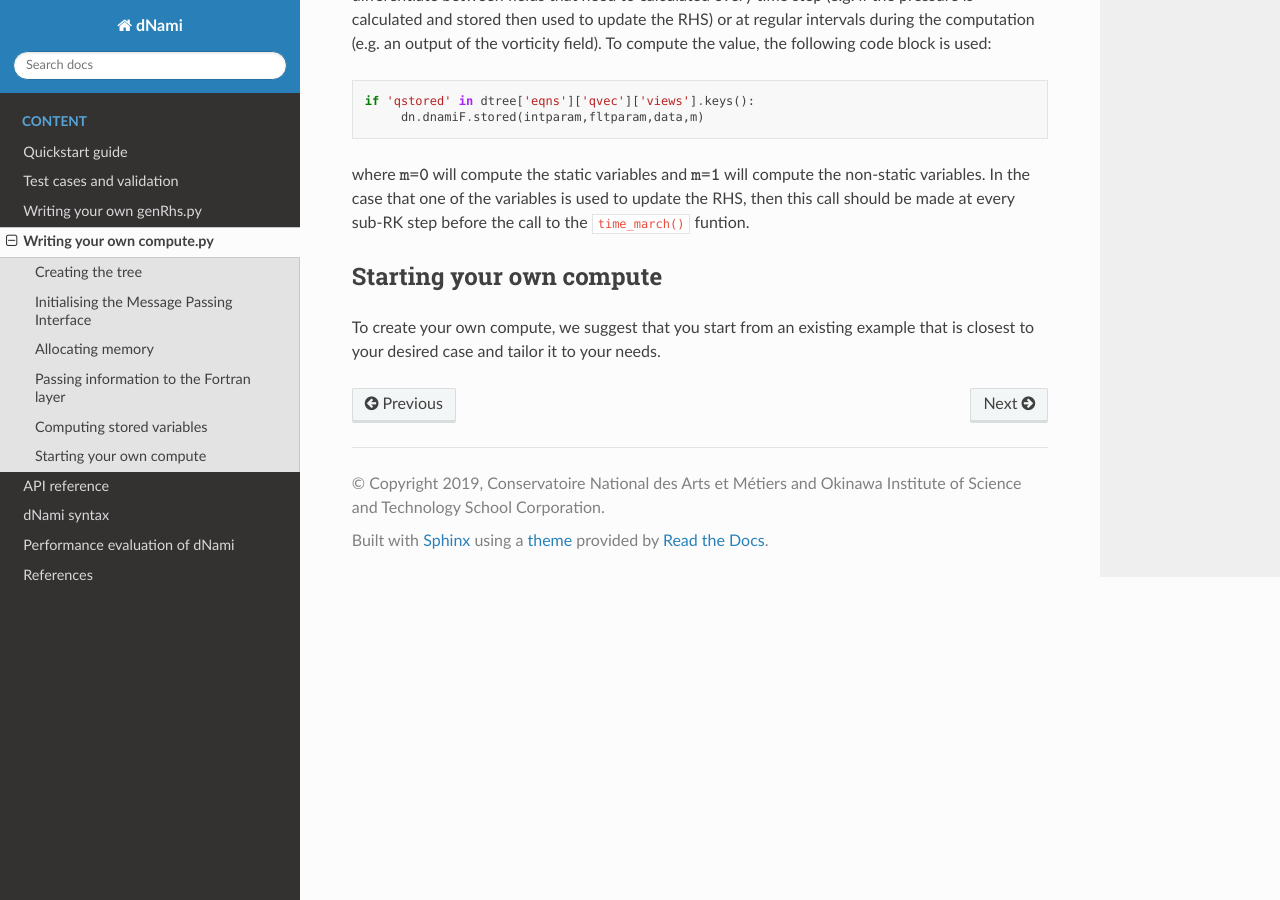
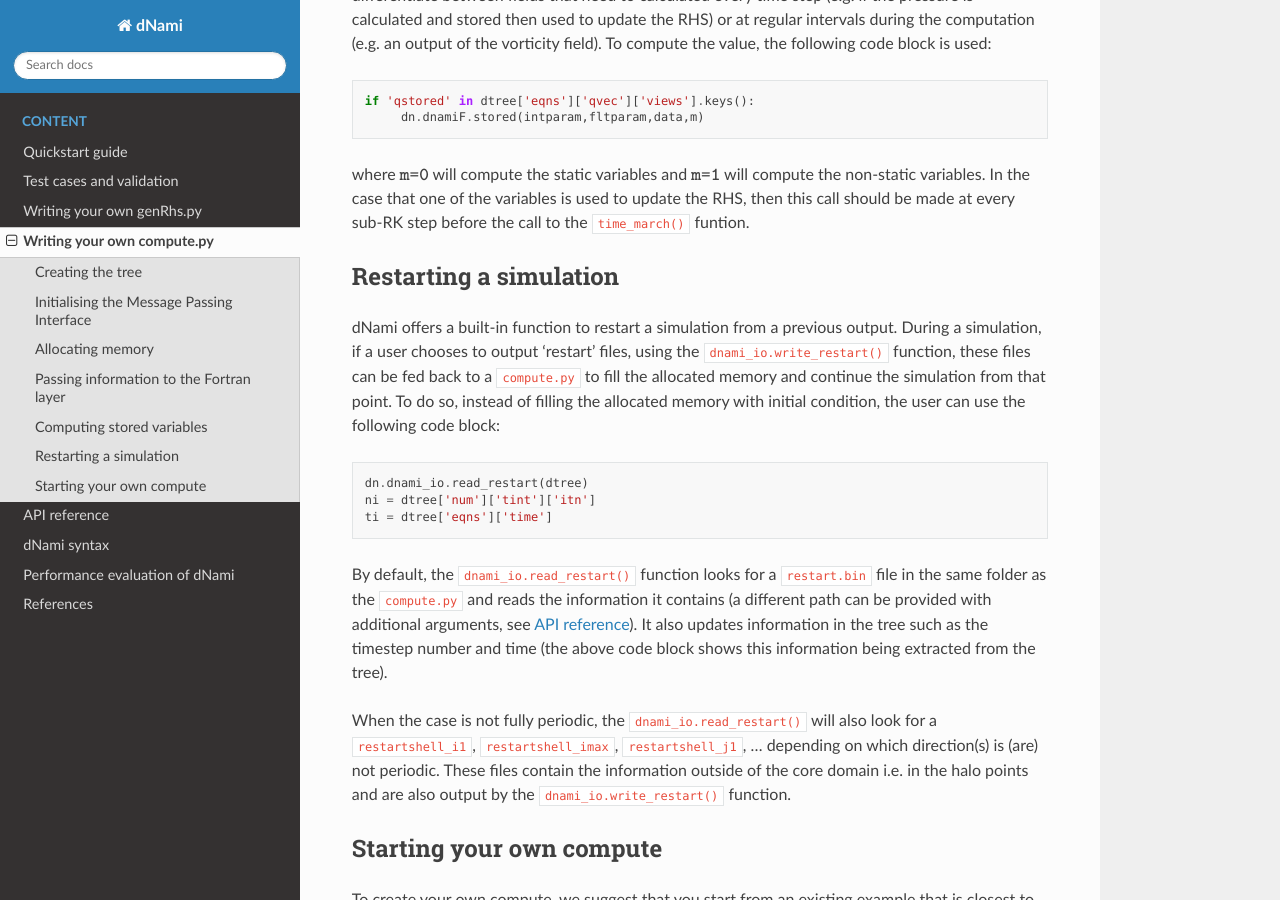
Before and after one commit to dNamiLab/dNami, a Sphinx documentation site: the page built from doc/usage/compute.rst, in a window 1280 px wide and 900 px high, scrolled down 2822 px. Built offline with Sphinx 7.4.7 and the Read the Docs theme 2.0.0, drawn with Linux system fonts in a browser that asks for light colours.

Commit message:
restart information in the compute.py section

```diff
--- a/doc/usage/compute.rst
+++ b/doc/usage/compute.rst
@@ -110,6 +110,21 @@ If the user chooses to create stored variables in the ``rhs.py`` then these quan
 
 where :math:`\texttt{m=0}` will compute the static variables and :math:`\texttt{m=1}` will compute the non-static variables. In the case that one of the variables is used to update the RHS, then this call should be made at every sub-RK step before the call to the ``time_march()`` funtion.
 
+Restarting a simulation
+#######################
+
+dNami offers a built-in function to restart a simulation from a previous output. During a simulation, if a user chooses to output 'restart' files, using the ``dnami_io.write_restart()`` function, these files can be fed back to a ``compute.py`` to fill the allocated memory and continue the simulation from that point. To do so, instead of filling the allocated memory with initial condition, the user can use the following code block:
+
+.. code-block:: python
+
+        dn.dnami_io.read_restart(dtree)
+        ni = dtree['num']['tint']['itn']
+        ti = dtree['eqns']['time']
+
+By default, the ``dnami_io.read_restart()`` function looks for a ``restart.bin`` file in the same folder as the ``compute.py`` and reads the information it contains (a different path can be provided with additional arguments, see :doc:`/usage/api`). It also updates information in the tree such as the timestep number and time (the above code block shows this information being extracted from the tree).
+
+When the case is not fully periodic, the ``dnami_io.read_restart()`` will also look for a ``restartshell_i1``, ``restartshell_imax``, ``restartshell_j1``, ... depending on which direction(s) is (are) not periodic. These files contain the information outside of the core domain i.e. in the halo points and are also output by the ``dnami_io.write_restart()`` function.
+
 Starting your own compute
 #########################
 
```
